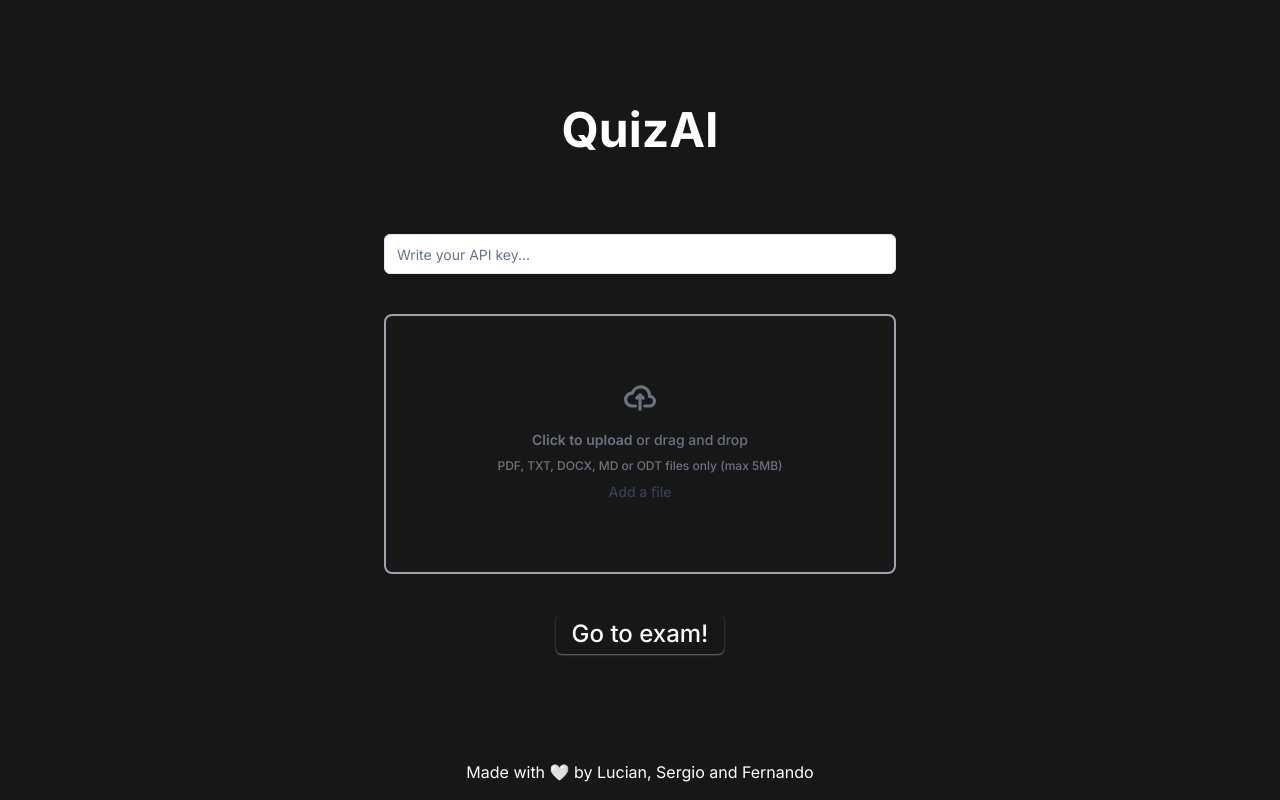
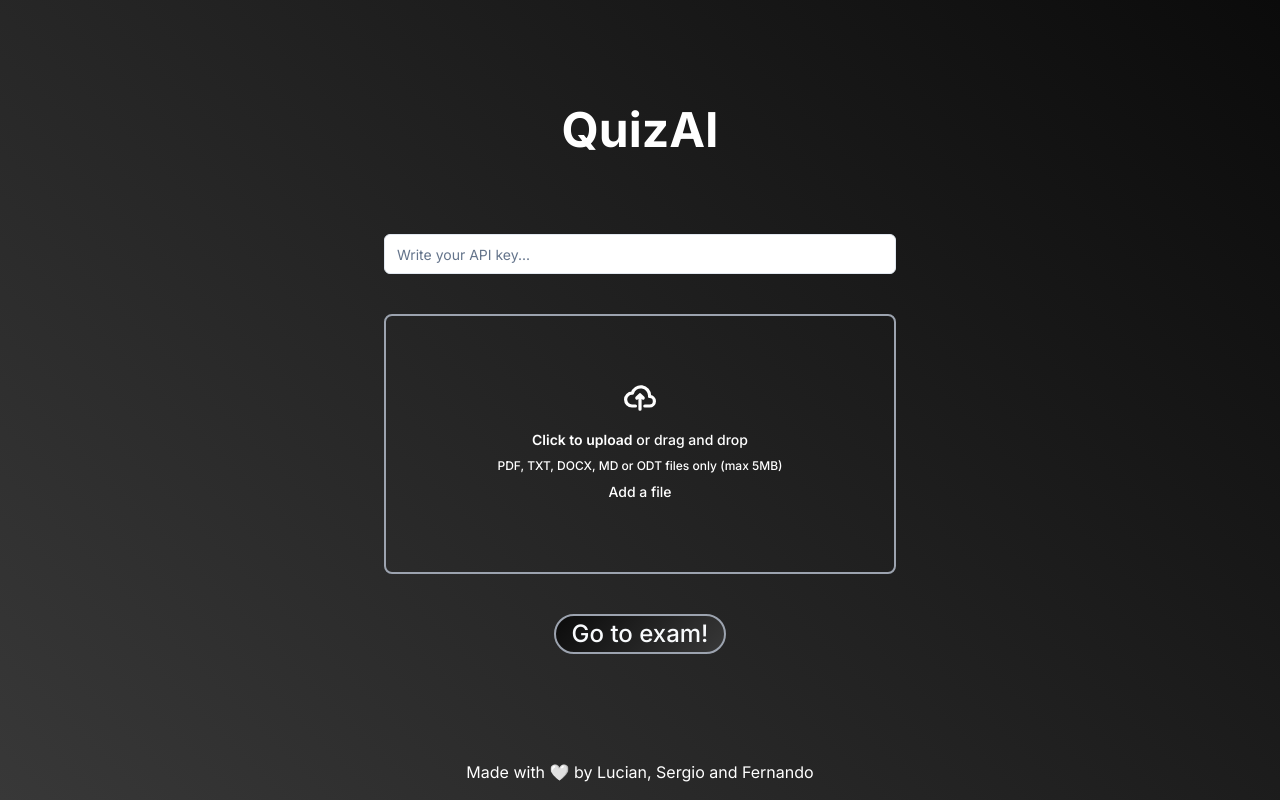
Before and after one commit to FerLRT/QuizCraft, a Next.js app: page / in a window 1280 px wide. Built offline with nearby package versions, Linux system fonts and the light colour scheme.

Commit message:
Added new styles

```diff
--- a/src/app/globals.css
+++ b/src/app/globals.css
@@ -108,3 +108,13 @@ html {
 .custom-scrollbar::-webkit-scrollbar-thumb:hover {
   background-color: #555;
 }
+
+.bg-diagonal-gradient {
+  background: linear-gradient(45deg, #383838, #0b0b0b);
+  height: 100%;
+  width: 100%;
+}
+
+.bg-diagonal-gradient-inverted {
+  background: linear-gradient(-45deg, #383838, #0b0b0b);
+}
--- a/src/app/layout.tsx
+++ b/src/app/layout.tsx
@@ -1,7 +1,7 @@
 import type { Metadata } from "next";
 import { Inter } from "next/font/google";
 import "./globals.css";
-import Header from "@/components/header";
+// import Header from "@/components/header";
 import { ExamProvider } from "@/context/ExamContext";
 
 const inter = Inter({ subsets: ["latin"] });
@@ -19,7 +19,7 @@ export default function RootLayout({
   return (
     <html lang="en">
       <body className={inter.className}>
-        <div className="bg-neutral-900 flex flex-col min-h-dvh">
+        <div className="bg-neutral-900 flex flex-col min-h-dvh bg-diagonal-gradient">
           <ExamProvider>{children}</ExamProvider>
         </div>
       </body>
--- a/src/components/myButton.tsx
+++ b/src/components/myButton.tsx
@@ -10,7 +10,7 @@ export default function MyButton({
   return (
     <Button
       onClick={handleOnClick}
-      className="hover:scale-125 hover:bg-neutral-950 hover:border-neutral-950 hover:rotate-[2deg] transition duration-200 bg-neutral-900 text-2xl shadow-sm shadow-gray-500"
+      className="hover:scale-125 hover:bg-neutral-950 hover:rotate-[2deg] transition duration-200 bg-diagonal-gradient-inverted text-2xl border-2 border-gray-400 rounded-full"
     >
       {children}
     </Button>
--- a/src/components/ui/fileLoader.tsx
+++ b/src/components/ui/fileLoader.tsx
@@ -72,7 +72,7 @@ export function FileLoader({
 
   return (
     <div
-      className={`flex w-full items-center justify-center border-2 rounded-lg bg-neutral-900 ${
+      className={`flex w-full items-center justify-center border-2 rounded-lg bg-transparent ${
         dragActive
           ? invalidFileType
             ? "border-red-600 bg-red-50"
@@ -90,7 +90,7 @@ export function FileLoader({
       >
         <div className="flex flex-col items-center justify-center pb-6 pt-5">
           <svg
-            className="mb-4 h-8 w-8 text-gray-500 dark:text-gray-400"
+            className="mb-4 h-8 w-8 text-white dark:text-gray-400"
             aria-hidden="true"
             xmlns="http://www.w3.org/2000/svg"
             fill="none"
@@ -104,14 +104,14 @@ export function FileLoader({
               d="M13 13h3a3 3 0 0 0 0-6h-.025A5.56 5.56 0 0 0 16 6.5 5.5 5.5 0 0 0 5.207 5.021C5.137 5.017 5.071 5 5 5a4 4 0 0 0 0 8h2.167M10 15V6m0 0L8 8m2-2 2 2"
             />
           </svg>
-          <p className="mb-2 text-sm text-gray-500 dark:text-gray-400 text-center max-w-xs mx-auto">
+          <p className="mb-2 text-sm text-white dark:text-gray-400 text-center max-w-xs mx-auto">
             <span className="font-semibold">Click to upload</span> or drag and
             drop
           </p>
-          <p className="text-xs text-gray-500 dark:text-gray-400 text-center max-w-xs mx-auto">
+          <p className="text-xs text-white dark:text-gray-400 text-center max-w-xs mx-auto">
             PDF, TXT, DOCX, MD or ODT files only (max 5MB)
           </p>
-          <p className="mt-2 text-sm text-gray-700 dark:text-gray-300">
+          <p className="mt-2 text-sm text-white dark:text-gray-300">
             {fileName ? (
               <>
                 <span className="font-semibold">File:</span> {fileName}
```
